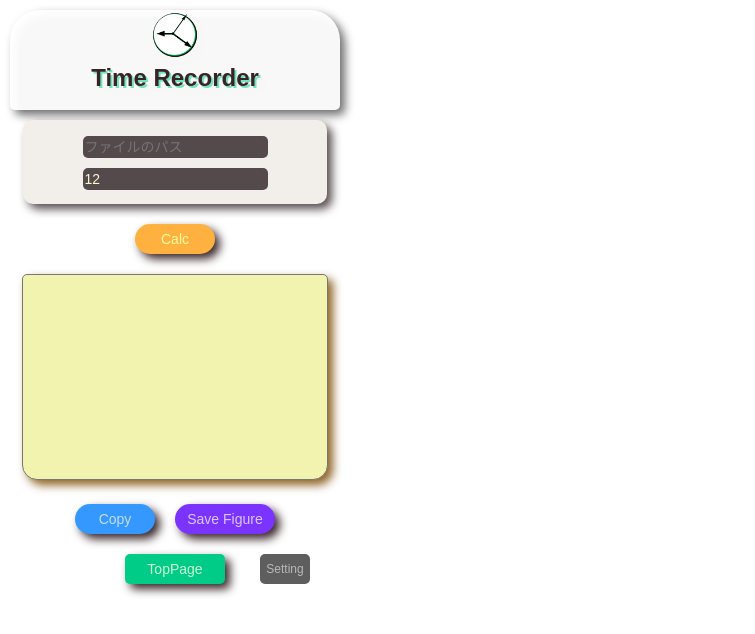
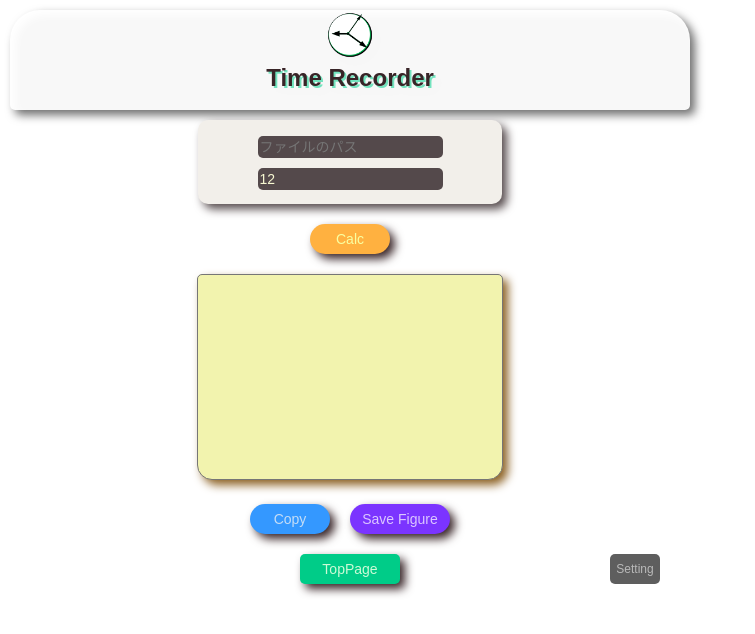
Before and after one commit to R-Imai/TimeRecorder, a React (Create React App) app: page /calc in a window 1280 px wide. Shown: the top 634 px of the page, without its empty margins (0-755 px from the left). Built offline with nearby package versions, Linux system fonts and the light colour scheme; no server answers; the HTML template or start-up script is replaced by a standard one.

Commit message:
非アクティブタスク欄追加

```diff
--- a/src/Pages/App.css
+++ b/src/Pages/App.css
@@ -2,7 +2,7 @@
   margin: 0 auto;
   align: center;
   text-align: center;
-  width: 350px;
+  width: 100%;
   height: 100%;
 }
 
@@ -61,17 +61,8 @@
   display: -webkit-flex;
 }
 
-.save-file-setting{
-  text-align: left;
-  margin-left: 50px;
-}
-
-.save-file-setting .apply{
-  padding-left: 10px;
-}
-
-.form-subject{
-  font-size: 12px;
+.space-around{
+  justify-content: space-around;
 }
 
 .page-link{
--- a/src/Pages/SettingPage.js
+++ b/src/Pages/SettingPage.js
@@ -69,6 +69,16 @@ class SettingPage extends Component {
     await this.sendMergeColor()
   }
 
+  async changeNoteColor(key, e){
+    let color = this.state.colorConfigNote;
+    color[key].color = e.target.value
+    // SettingAction.colorConfigSet(color, console.log)
+    this.setState({
+      colorConfigNote: color
+    })
+    await this.sendMergeColor()
+  }
+
   async addValue() {
     if(this.state.newValSubj === ""){
       return
@@ -99,6 +109,34 @@ class SettingPage extends Component {
     await this.sendMergeColor()
   }
 
+  async deleteNoteValue(key) {
+    let colorList = this.state.colorConfigNote
+    colorList.splice(key, 1)
+    this.setState({
+      colorConfigNote: colorList
+    })
+    await this.sendMergeColor()
+  }
+
+  async changeActv(state, key) {
+    // state: 0: active, 1: note
+    if (state !== 0 && state !== 1){
+      return
+    }
+    let colorList = [this.state.colorConfigActv, this.state.colorConfigNote]
+    const destinationKey = 1 - state
+
+    let pushVal = colorList[state][key]
+    pushVal.is_active = state === 1
+    colorList[destinationKey].push(pushVal)
+    colorList[state].splice(key, 1)
+    this.setState({
+      colorConfigActv: colorList[0],
+      colorConfigNote: colorList[1]
+    })
+    await this.sendMergeColor()
+  }
+
   async changeSortActivValue(key1, key2) {
     let colorList = this.state.colorConfigActv
     if (key1 < 0 || key2 < 0 || colorList.length <= key1 || colorList.length <= key2) {
@@ -109,6 +147,20 @@ class SettingPage extends Component {
     colorList[key2].sort_val = sortValTmp
     this.setState({
       colorConfigActv: colorList
+    })
+    await this.sendMergeColor()
+  }
+
+  async changeSortNoteValue(key1, key2) {
+    let colorList = this.state.colorConfigNote
+    if (key1 < 0 || key2 < 0 || colorList.length <= key1 || colorList.length <= key2) {
+      return
+    }
+    const sortValTmp = colorList[key1].sort_val
+    colorList[key1].sort_val = colorList[key2].sort_val
+    colorList[key2].sort_val = sortValTmp
+    this.setState({
+      colorConfigNote: colorList
     })
     await this.sendMergeColor()
   }
@@ -132,20 +184,42 @@ class SettingPage extends Component {
       const bgStyle = {fontSize: this.fontSize(val.name.length) ,color: this.fontColor(val.color), background: val.color}
       return (
         <div key={val.name} className="flex-boxs color-setting">
+          <button className="delete-button" onClick={() => {this.deleteActivValue(i)}}> - </button>
           <div className="flex-boxs subject" style={bgStyle}>
             <div className="sort-button-space">
               <button className="up-button" onClick={() => {this.changeSortActivValue(i-1, i)}} disabled={i <= 0}> ▲ </button>
               <button className="down-button" onClick={() => {this.changeSortActivValue(i, i+1)}} disabled={this.state.colorConfigActv.length-1 <= i}> ▼ </button>
             </div>
-            <div className="subject-value" title={val.name}>
+            <span className="subject-value" title={val.name}>
               {val.name}
-            </div>
+            </span>
           </div>
           <input type="color" className="value" style={bgStyle} value={val.color} onChange={function(e){this.changeColor(i, e)}.bind(this)}/>
-          <button className="delete-button" onClick={() => {this.deleteActivValue(i)}}> - </button>
+          <button className="actv-button" onClick={() => {this.changeActv(0, i)}}> ▶ </button>
         </div>
       )
     }) : ""
+
+    const noteDataDOM = this.state.colorConfigNote !== null ? this.state.colorConfigNote.map((val, i) => {
+      const bgStyle = {fontSize: this.fontSize(val.name.length) ,color: this.fontColor(val.color), background: val.color}
+      return (
+        <div key={val.name} className="flex-boxs color-setting">
+          <button className="actv-button" onClick={() => {this.changeActv(1, i)}}> ◀ </button>
+          <div className="flex-boxs subject" style={bgStyle}>
+            <div className="sort-button-space">
+              <button className="up-button" onClick={() => {this.changeSortNoteValue(i-1, i)}} disabled={i <= 0}> ▲ </button>
+              <button className="down-button" onClick={() => {this.changeSortNoteValue(i, i+1)}} disabled={this.state.colorConfigNote.length-1 <= i}> ▼ </button>
+            </div>
+            <span className="subject-value" title={val.name}>
+              {val.name}
+            </span>
+          </div>
+          <input type="color" className="value" style={bgStyle} value={val.color} onChange={function(e){this.changeNoteColor(i, e)}.bind(this)}/>
+          <button className="delete-button" onClick={() => {this.deleteNoteValue(i)}}> - </button>
+        </div>
+      )
+    }) : ""
+
     const addDataDOM = (
       <div className="flex-boxs color-setting color-setting-input">
         <input className="subject" value={this.state.newValSubj} onChange={(e) => {this.setState({newValSubj: e.target.value})}} />
@@ -159,18 +233,33 @@ class SettingPage extends Component {
           <div className="form-subject">
             記録先ファイル名
           </div>
-          <div className="flex-boxs">
+          <div className="flex-boxs space-around">
             <input className="save-file-name" value={this.state.path} onChange={this.changePath.bind(this)}/>
             <div className="submmit-button apply">
               <button onClick={this.postPath.bind(this)}>Apply</button>
             </div>
           </div>
         </div>
-        <div className="color-setting-space">
-          {colorDataDOM}
+        <div className="flex-boxs space-around">
+          <div>
+            <div className="color-setting-space actv-space">
+              <div className="space-label">
+                アクティブタスク
+              </div>
+              {colorDataDOM}
+            </div>
+            {addDataDOM}
+          </div>
+          <div>
+            <div className="color-setting-space note-space">
+              <div className="space-label">
+                非アクティブタスク
+              </div>
+              {noteDataDOM}
+            </div>
+          </div>
         </div>
-        {addDataDOM}
-        <div className="page-link">
+        <div className="button-space page-link">
           <Link to="/" className="padding-button transition-button to-top">
             <button type="button">TopPage</button>
           </Link>
--- a/src/Pages/themeSetting.css
+++ b/src/Pages/themeSetting.css
@@ -41,11 +41,26 @@
 
 .save-file-name{
   height: 25px;
-  font-size: 12px;
-  width: 180px;
+  width: 360px;
+  padding-left: 10px;
+  padding-rigtht: 10px;
   border-radius: 10px;
   border-style: none;
   filter: drop-shadow(5px 5px 5px var(--theme-b-base-d5));
+}
+
+.form-subject{
+  font-size: 12px;
+}
+
+.save-file-setting{
+  text-align: left;
+  width: 500px;
+  margin: 0 auto;
+}
+
+.save-file-setting .apply{
+  padding-left: 10px;
 }
 
 .apply:active button{
@@ -56,14 +71,30 @@
   -webkit-app-region: no-drag;
   margin: 0 auto;
   margin-top: 20px;
-  padding-top: 10px;
   padding-bottom: 10px;
   height: 280px;
   width: 320px;
-  background-color: var(--theme-b-sub2);
   overflow: auto;
   border-radius: 5px 5px 15px 15px / 5px 5px 15px 15px;
   resize: none;
+}
+
+.color-setting-space .space-label{
+  background-color: var(--theme-b-base);
+  color: var(--theme-b-light);
+  font-weight: bold;
+  text-align: center;
+  width: 130px;
+  font-size: 14px;
+}
+
+.actv-space {
+  background-color: var(--theme-b-sub2);
+  filter: drop-shadow(5px 5px 5px var(--theme-b-base-d5));
+}
+
+.note-space {
+  background-color: var(--theme-b-sub2-d3);
   filter: drop-shadow(5px 5px 5px var(--theme-b-base-d5));
 }
 
@@ -122,13 +153,15 @@
   border-radius: 0px 0px 0px 10px / 0px 0px 0px 10px;
 }
 
-.color-setting  .subject-value{
+.color-setting .subject-value{
+  width: 150px;
+  height: 27px;
   padding: 0 10px;
   overflow: hidden;
 }
 
 .color-setting .subject{
-  width: 200px;
+  width: 180px;
   text-align: center;
   border-radius: 10px 0px 0px 10px / 10px 0px 0px 10px;
 }
@@ -155,7 +188,9 @@
 
 .delete-button{
   margin-top: 2px;
-  margin-left: 10px;
+  margin-left: 5px;
+  margin-right: 5px;
+  padding: 0;
   text-align: center;
   background-color: var(--theme-b-accent);
   color: var(--theme-b-accent-l5);
@@ -164,11 +199,31 @@
   border-radius: 15px;
   font-weight: bold;
   font-size: 20px;
-  filter: drop-shadow(3px 3px 3px var(--theme-b-accent-d3));
+  filter: drop-shadow(1px 1px 1px var(--theme-b-accent-d3));
 }
 
 .delete-button:active{
   background-color: var(--theme-b-accent-d3);
+}
+
+.actv-button{
+  margin-top: 2px;
+  margin-left: 5px;
+  margin-right: 5px;
+  padding: 0;
+  text-align: center;
+  background-color: var(--theme-b-sub1-d3);
+  color: var(--theme-b-dark);
+  height: 23px;
+  width: 23px;
+  border-radius: 3px;
+  font-weight: bold;
+  font-size: 20px;
+  filter: drop-shadow(3px 3px 3px var(--theme-b-sub1-d5));
+}
+
+.actv-button:active{
+  background-color: var(--theme-b-sub1-d5);
 }
 
 .link-setting-button{
--- a/src/Pages/themeTop.css
+++ b/src/Pages/themeTop.css
@@ -41,7 +41,7 @@
   margin: 0 auto;
   background-color: rgba(255, 255, 255, 0.95);
   height: 100px;
-  width: 330px;
+  width: 680px;
   color: var(--theme-g-dark-d5);
   text-shadow: 2px 2px 0 var(--theme-g-base-l5);
   filter: drop-shadow(5px 5px 5px rgba(0,0,0,0.6));
--- a/src/index.css
+++ b/src/index.css
@@ -1,5 +1,5 @@
 body {
-  width: 350px;
+  width: 700px;
   height: 600px;
   margin: 0;
   padding: 0;
```
Also changed, not shown: src/Pages/App.js (line endings or trailing spaces), src/Pages/Form.js (line endings or trailing spaces), 2 other files (tests, documents, lock files or other folders).
